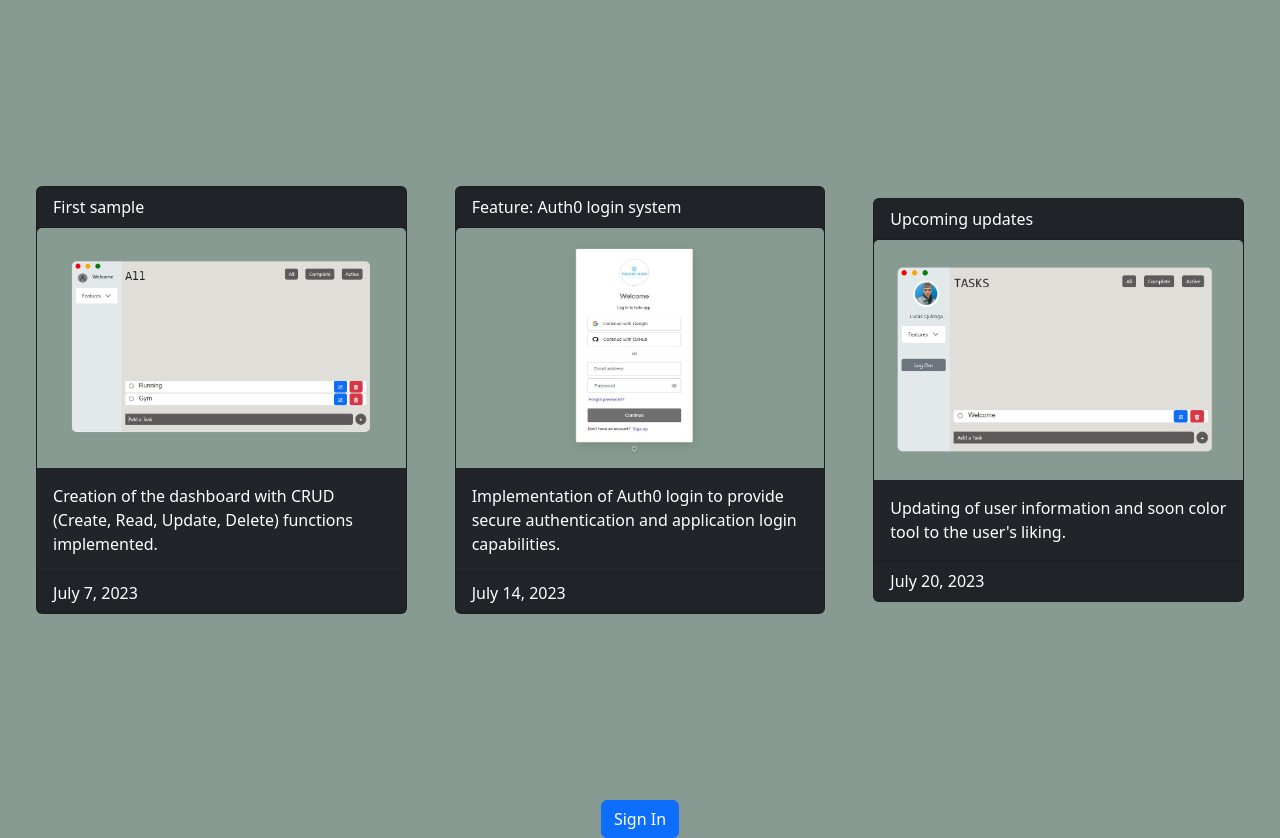
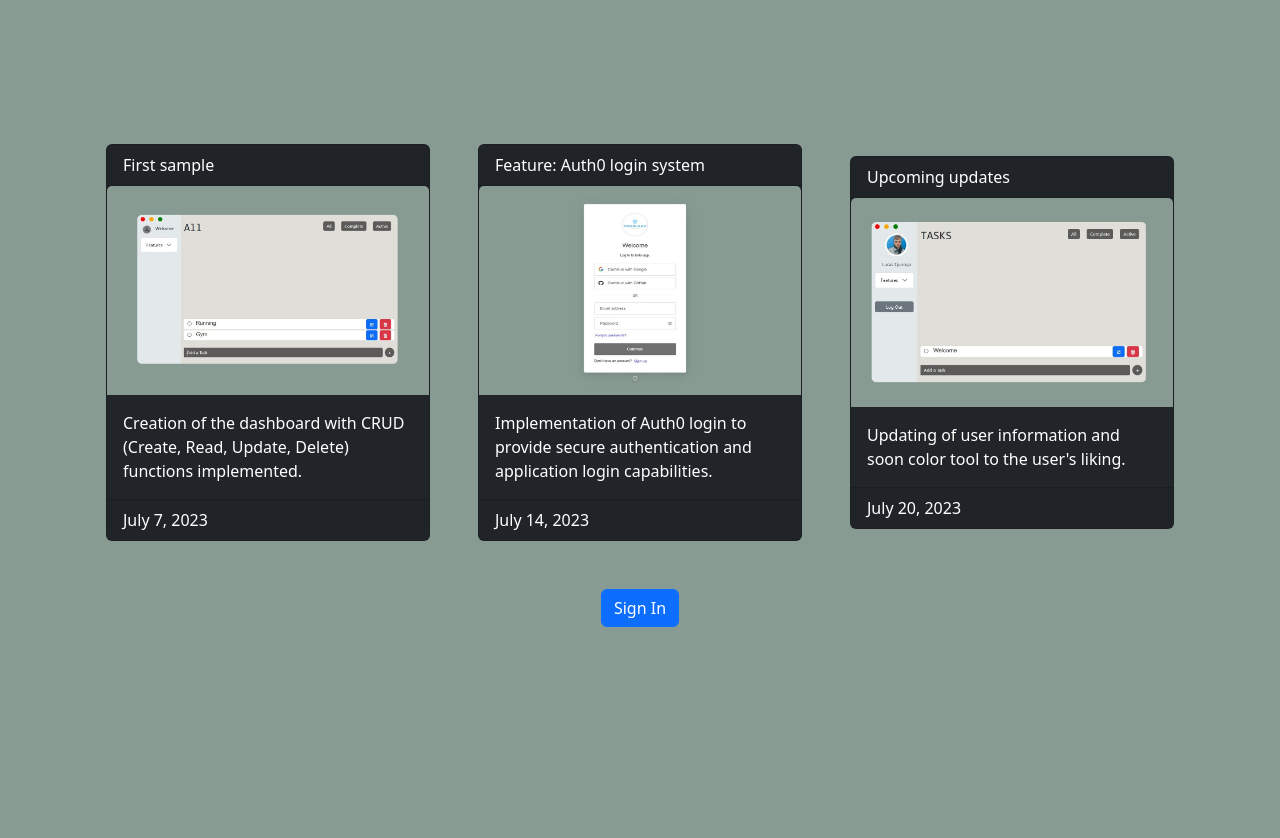
Before and after one commit to Lucas-Quiroga/crud-local, a React (Vite) app: page / in a window 1280 px wide. After the commit the page ends 800 px from the top, so only its background shows below. Built offline with nearby package versions, Linux system fonts and the light colour scheme; no server answers.

Commit message:
retocando

```diff
--- a/src/App.tsx
+++ b/src/App.tsx
@@ -8,30 +8,30 @@ import { todoContext } from "./context/TodoContext";
 import IntialView from "./components/IntialView";
 
 function App() {
-  const [accessToken, setAccessToken] = useState("");
-  // const { todos, setTodos } = useContext(todoContext);
+  // const [accessToken, setAccessToken] = useState("");
+  // // const { todos, setTodos } = useContext(todoContext);
 
-  // const { activeSession } = useContext(usersContext);
-  const { getAccessTokenSilently } = useAuth0();
+  // // const { activeSession } = useContext(usersContext);
+  // const { getAccessTokenSilently } = useAuth0();
 
-  useEffect(() => {
-    const fetchData = async () => {
-      try {
-        const getAccessToken = await getAccessTokenSilently();
-        setAccessToken(getAccessToken);
+  // useEffect(() => {
+  //   const fetchData = async () => {
+  //     try {
+  //       const getAccessToken = await getAccessTokenSilently();
+  //       setAccessToken(getAccessToken);
 
-        // const storedTodos = localStorage.getItem("todos");
-        // if (storedTodos) {
-        //   const parsedTodos = JSON.parse(storedTodos);
-        //   setTodos(parsedTodos);
-        // }
-      } catch (error) {
-        console.error(error);
-      }
-    };
+  //       // const storedTodos = localStorage.getItem("todos");
+  //       // if (storedTodos) {
+  //       //   const parsedTodos = JSON.parse(storedTodos);
+  //       //   setTodos(parsedTodos);
+  //       // }
+  //     } catch (error) {
+  //       console.error(error);
+  //     }
+  //   };
 
-    fetchData();
-  }, [getAccessTokenSilently, setAccessToken]);
+  //   fetchData();
+  // }, [getAccessTokenSilently, setAccessToken]);
 
   return (
     <BrowserRouter>
--- a/src/components/IntialView.tsx
+++ b/src/components/IntialView.tsx
@@ -8,12 +8,17 @@ const IntialView = () => {
     <>
       <Row className="d-flex">
         <Col>
-          <Container className="d-flex vh-100" fluid>
-            <div className="d-flex justify-content-center mx-auto align-items-center flex-wrap">
+          <Container className="d-flex mt-5">
+            <div className="d-flex justify-content-center mx-auto align-items-center flex-wrap mt-5">
               {featuresCards.map((feature) => (
-                <Col lg={4} className="d-flex">
+                <Col
+                  xxl={4}
+                  lg={4}
+                  md={12}
+                  className="d-flex mt-5"
+                  key={feature.id}
+                >
                   <Card
-                    key={feature.id}
                     className="zoom mx-4 bg-dark text-white"
                     style={{ overflow: "hidden" }}
                   >
@@ -35,7 +40,7 @@ const IntialView = () => {
         </Col>
         <Col
           lg={12}
-          className="d-flex justify-content-center mx-auto align-items-center"
+          className="d-flex justify-content-center mx-auto align-items-center mt-5"
         >
           <LoginAuth0 />
         </Col>
--- a/src/index.css
+++ b/src/index.css
@@ -1,3 +1,6 @@
 body {
   background-color: #879b92;
+  margin: 0 auto;
+  padding: 0;
+  overflow-x: hidden;
 }
```
